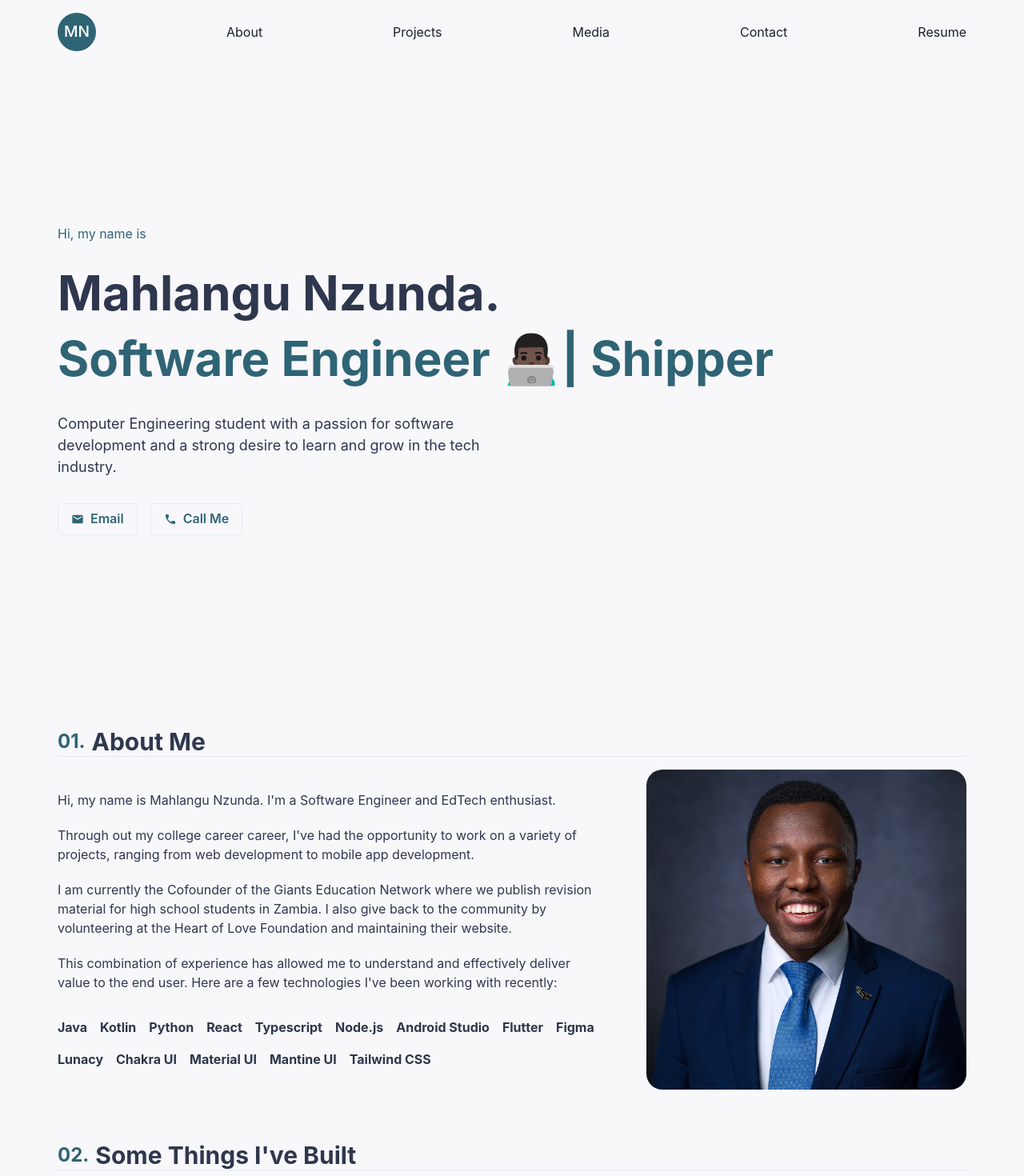
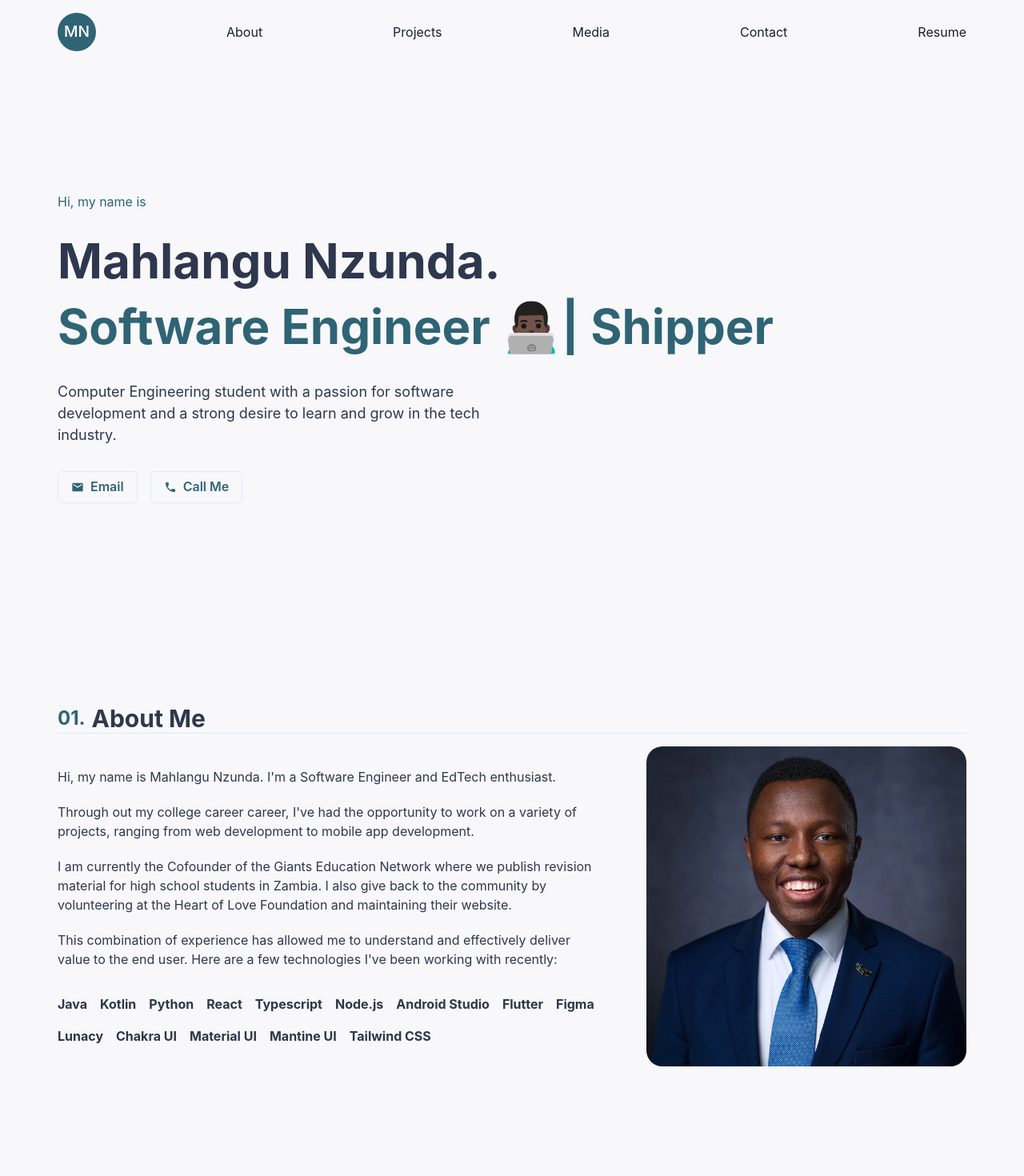
Before and after one commit to unclebinary1001/my-home, a Next.js app in the folder my-portfolio/: page / in a window 1280 px wide. Shown: the top 1470 px of the page at 80% size. Built offline with nearby package versions, Linux system fonts and the light colour scheme.

Commit message:
fix height of header and about

```diff
--- a/my-portfolio/components/about.tsx
+++ b/my-portfolio/components/about.tsx
@@ -40,7 +40,7 @@ const TechStackList = () => {
 
 export const About = () => {
   return (
-    <Box as="div" id="about" mb={16}>
+    <Box as="div" id="about" mb={16} minH={'100vh'}>
       <Box mb={4}>
         <HStack align={"center"}>
           <Heading fontSize={"2xl"} color={"#2F6475"}>
--- a/my-portfolio/components/header.tsx
+++ b/my-portfolio/components/header.tsx
@@ -3,7 +3,7 @@ import { MdEmail, MdPhone } from "react-icons/md";
 
 export const Header = () => {
   return (
-    <Box maxW={"32 rem"} minH={'100vh'} paddingTop={'25vh'} paddingBottom={'30vh'}>
+    <Box maxW={"32 rem"} h={'100vh'} paddingTop={{base:'10vh', md:'20vh'}}>
       <Text mb={8} color={"#2F6475"}>
         Hi, my name is
       </Text>
```
